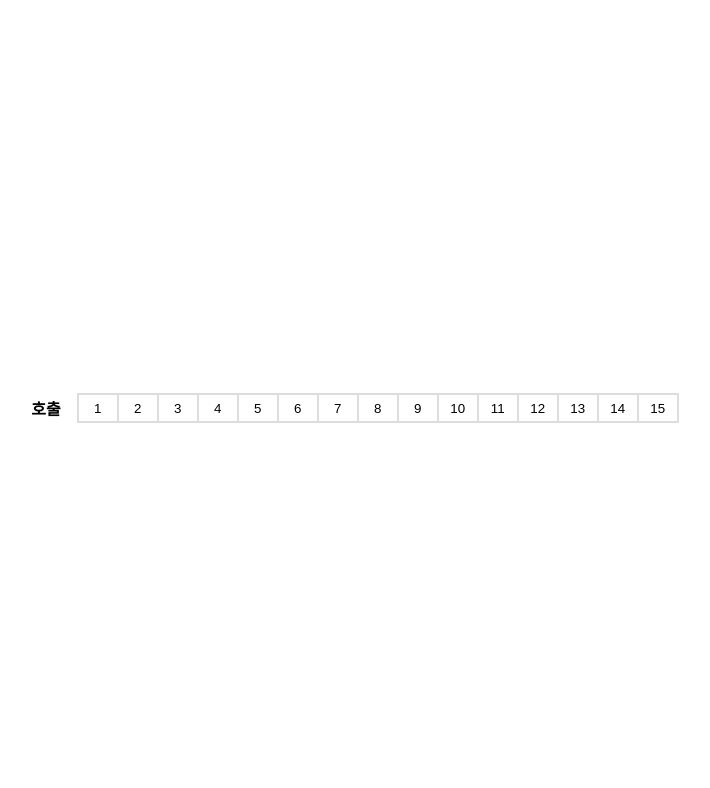
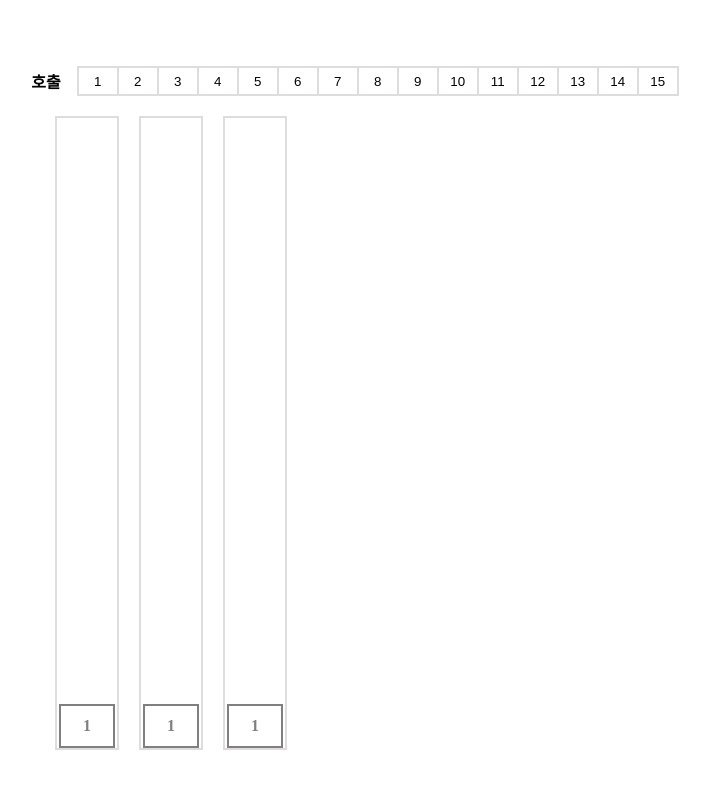
Before and after one commit to schnee98/slash-page-onine-test, a React (Create React App) app: page / in a window 1280 px wide. Shown: the top 788 px of the page, without its empty margins (293-1003 px from the left). Built offline with nearby package versions, Linux system fonts and the light colour scheme.

Commit message:
feat: 엘레베이터 시스템 컴포넌트 및 상태 추가

```diff
--- a/src/App.tsx
+++ b/src/App.tsx
@@ -1,12 +1,14 @@
 import styled from "styled-components";
 import Header from "./components/header/Header";
 import ElevatorSystem from "./components/elevator/ElevatorSystem";
+
+const elevatorSystems = [...Array.from({ length: 3 })].map((_, index) => <ElevatorSystem index={index} />);
 
 export default function App() {
   return (
     <Wrapper>
       <Header />
-      <ElevatorSystem />
+      <Content>{elevatorSystems}</Content>
     </Wrapper>
   );
 }
@@ -18,4 +20,11 @@ const Wrapper = styled.div`
   flex-direction: column;
   justify-content: center;
   align-items: center;
+  gap: 20px;
 `;
+
+const Content = styled.div`
+  width: 600px;
+  display: flex;
+  gap: 20px;
+`;
--- a/src/components/elevator/ElevatorSystem.tsx
+++ b/src/components/elevator/ElevatorSystem.tsx
@@ -1,3 +1,37 @@
-export default function ElevatorSystem() {
-  return <div></div>;
+import { useState } from "react";
+import styled from "styled-components";
+
+const MAX_WIDTH = 60;
+const MAX_HEIGHT = 630;
+const BUTTON_HEIGHT = 42;
+
+export default function ElevatorSystem({ index }: { index: number }) {
+  const [floor, setFloor] = useState(1);
+
+  return (
+    <Wrapper>
+      <Elevator floor={floor}>{floor}</Elevator>
+    </Wrapper>
+  );
 }
+
+const Wrapper = styled.div`
+  width: ${MAX_WIDTH}px;
+  height: ${MAX_HEIGHT}px;
+  border: 2px solid #ccc9c9a4;
+  position: relative;
+`;
+
+const Elevator = styled.div<{ floor: number }>`
+  position: absolute;
+  width: ${MAX_WIDTH - 8}px;
+  height: ${BUTTON_HEIGHT - 2}px;
+  top: ${({ floor }) => MAX_HEIGHT - floor * BUTTON_HEIGHT}px;
+  left: 4px;
+  display: flex;
+  justify-content: center;
+  align-items: center;
+  outline: 2px solid gray;
+  color: gray;
+  font-weight: 700;
+`;
```
